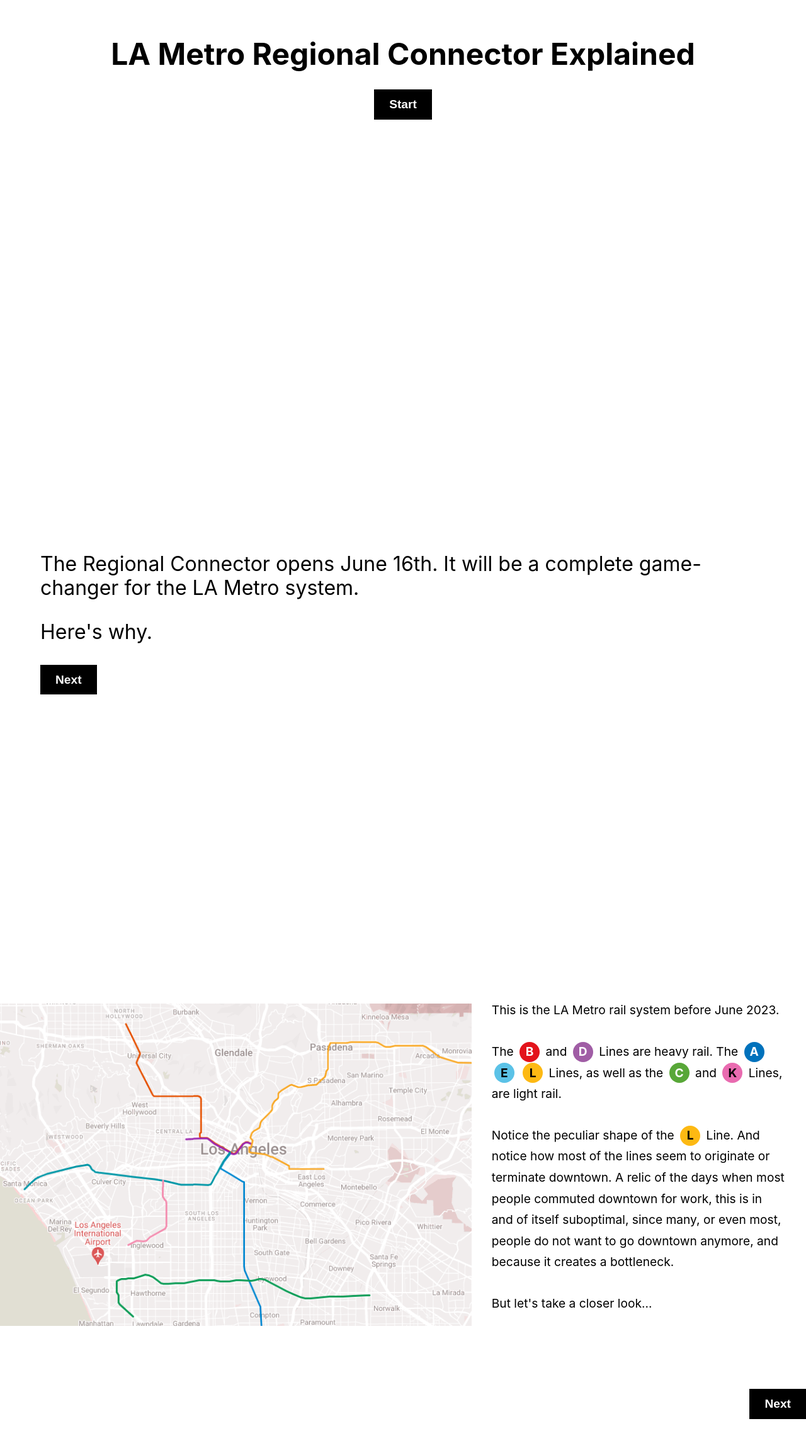
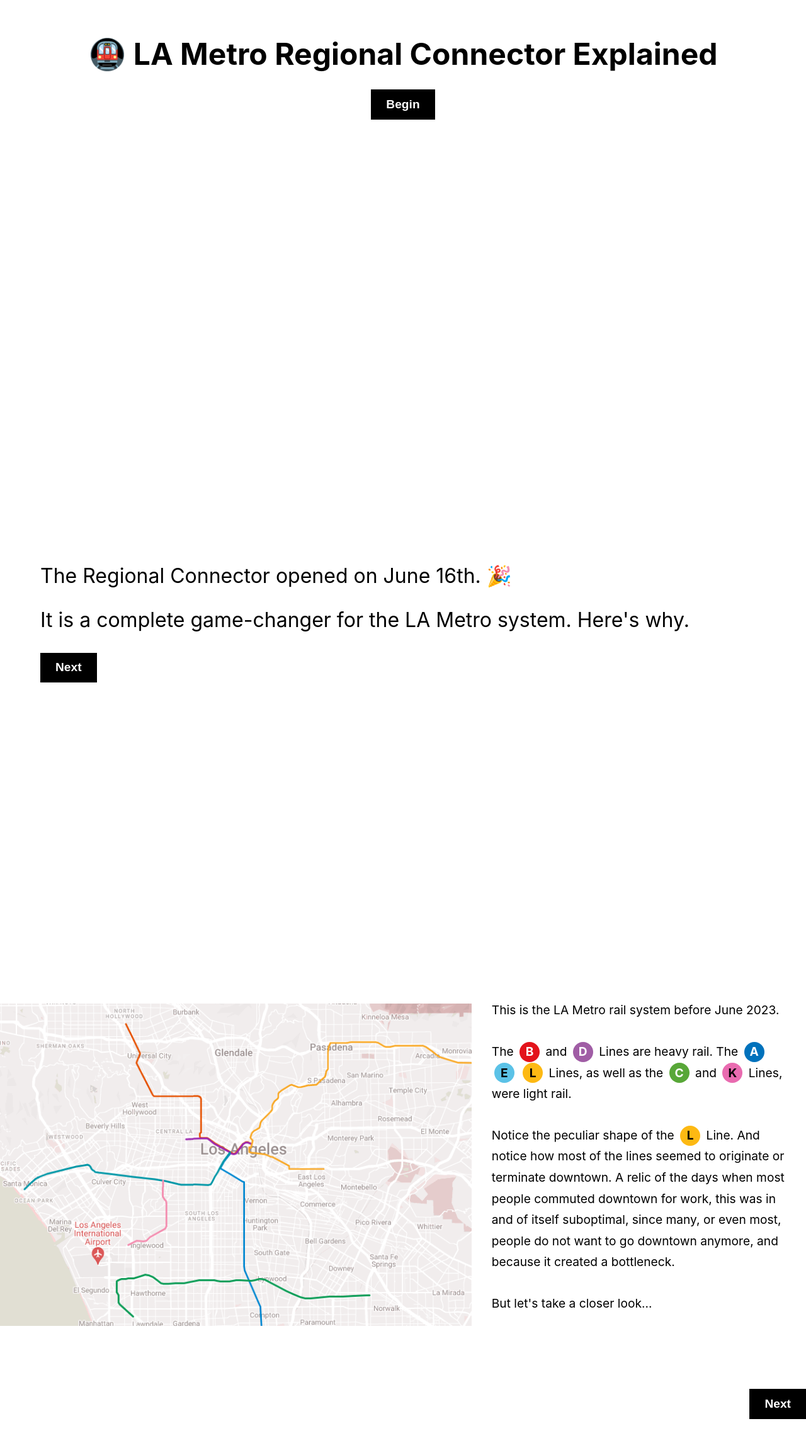
Before and after one commit to jchue/regional-connector, a Vue app: page / in a window 1280 px wide. Shown: the part 274-2566 px from the top of the page at 63% size. Built offline with nearby package versions, Linux system fonts and the light colour scheme.

Commit message:
Change to past/present tense; add emojis

```diff
--- a/src/components/Slide.vue
+++ b/src/components/Slide.vue
@@ -24,7 +24,7 @@
   <div v-if="layout === 'header'" class="slide header">
       <slot></slot>
 
-      <button v-if="!last" v-on:click="next">Start</button>
+      <button v-if="!last" v-on:click="next">Begin</button>
   </div>
 
   <div v-else-if="layout === 'hero'" class="slide hero">
--- a/src/views/HomeView.vue
+++ b/src/views/HomeView.vue
@@ -13,13 +13,13 @@
 
 <template>
   <Slide layout="header">
-    <span class="title">LA Metro Regional Connector Explained</span>
+    <span class="title">🚇 LA Metro Regional Connector Explained</span>
   </Slide>
 
   <Slide layout="hero">
-    <p>The Regional Connector opens June 16th. It will be a complete game-changer for the LA Metro system.</p>
+    <p>The Regional Connector opened on June 16th. 🎉</p>
 
-    <p>Here's why.</p>
+    <p>It is a complete game-changer for the LA Metro system. Here's why.</p>
   </Slide>
 
   <Slide layout="figure">
@@ -30,9 +30,9 @@
     <div>
       <p>This is the LA Metro rail system before June 2023.</p>
 
-      <p>The <LineIcon line="b"/> and <LineIcon line="d"/> Lines are heavy rail. The <LineIcon line="a"/> <LineIcon line="e"/> <LineIcon line="l"/> Lines, as well as the <LineIcon line="c"/> and <LineIcon line="k"/> Lines, are light rail.</p>
+      <p>The <LineIcon line="b"/> and <LineIcon line="d"/> Lines are heavy rail. The <LineIcon line="a"/> <LineIcon line="e"/> <LineIcon line="l"/> Lines, as well as the <LineIcon line="c"/> and <LineIcon line="k"/> Lines, were light rail.</p>
 
-      <p>Notice the peculiar shape of the <LineIcon line="l" /> Line. And notice how most of the lines seem to originate or terminate downtown. A relic of the days when most people commuted downtown for work, this is in and of itself suboptimal, since many, or even most, people do not want to go downtown anymore, and because it creates a bottleneck.</p>
+      <p>Notice the peculiar shape of the <LineIcon line="l" /> Line. And notice how most of the lines seemed to originate or terminate downtown. A relic of the days when most people commuted downtown for work, this was in and of itself suboptimal, since many, or even most, people do not want to go downtown anymore, and because it created a bottleneck.</p>
 
       <p>But let's take a closer look...</p>
     </div>
@@ -43,7 +43,7 @@
       <img alt="" src="@/assets/downtown.png" />
     </template>
 
-    <p>Even though these lines go downtown, they terminate in different locations.</p>
+    <p>Even though these lines go downtown, they terminated in different locations.</p>
   </Slide>
   <Slide layout="figure">
     <template v-slot:figure>
@@ -85,12 +85,10 @@
       <img alt="" src="@/assets/route-before-5.png" />
     </template>
 
-    <p>Take the <LineIcon line="l" /> Line one stop to Little Tokyo / Arts District*.</p>
-
-    <span class="footnote">*As part of the project, the Little Tokyo / Arts District is being relocated around the corner and underground, so this station is currently closed.</span>
+    <p>Take the <LineIcon line="l" /> Line one stop to Little Tokyo / Arts District.</p>
   </Slide>
   <Slide layout="hero">
-    <p>This trip is less than 6 miles, but it can take upward of 45 minutes. And it's faster to walk some portions.</p>
+    <p>This trip was less than 6 miles, but it could take upward of 45 minutes. And it wass faster to walk some portions.</p>
   </Slide>
 
   <Slide layout="figure">
@@ -98,14 +96,14 @@
       <img alt="" src="@/assets/rc.png" />
     </template>
 
-    <p>The Regional Connector adds a 1.9-mile tunnel to connect the disparate light-rail lines in Downtown.</p>
+    <p>The Regional Connector added a 1.9-mile tunnel to connect the disparate light-rail lines in Downtown.</p>
   </Slide>
   <Slide layout="figure">
     <template v-slot:figure>
       <img alt="" src="@/assets/l-before.png" />
     </template>
 
-    <p>As part of the project, the <LineIcon line="l" /> Line will be reconfigured. Here is its prior configuration.</p>
+    <p>As part of the project, the <LineIcon line="l" /> Line was reconfigured. Here is its prior configuration.</p>
   </Slide>
   <Slide layout="figure">
     <template v-slot:figure>
@@ -124,9 +122,9 @@
     </template>
 
     <div>
-      <p>Except one thing. The E Line will adopt the color of the former L Line and will become the <LineIcon line='e-new' /> Line.</p>
+      <p>Except one thing. The E Line adopted the color of the former L Line and became the <LineIcon line='e-new' /> Line.</p>
 
-      <p>Since the <LineIcon line='l' /> Line will be going away, a yellow <LineIcon line='e-new' /> is easier than an aqua <LineIcon line='e-old' /> to differentiate from the blue <LineIcon line='a' />.</p>
+      <p>Since the <LineIcon line='l' /> Line went away, a yellow <LineIcon line='e-new' /> is easier than an aqua <LineIcon line='e-old' /> to differentiate from the blue <LineIcon line='a' />.</p>
     </div>
   </Slide>
   <Slide layout="figure">
@@ -134,7 +132,7 @@
       <img alt="" src="@/assets/focus-before.png" />
     </template>
 
-    <p>As a result, the <LineIcon line='a' /> <LineIcon line='e-old' /> and <LineIcon line='l' /> Lines will go from this...</p>
+    <p>As a result, the <LineIcon line='a' /> <LineIcon line='e-old' /> and <LineIcon line='l' /> Lines went from this...</p>
   </Slide>
   <Slide layout="figure">
     <template v-slot:figure>
```
